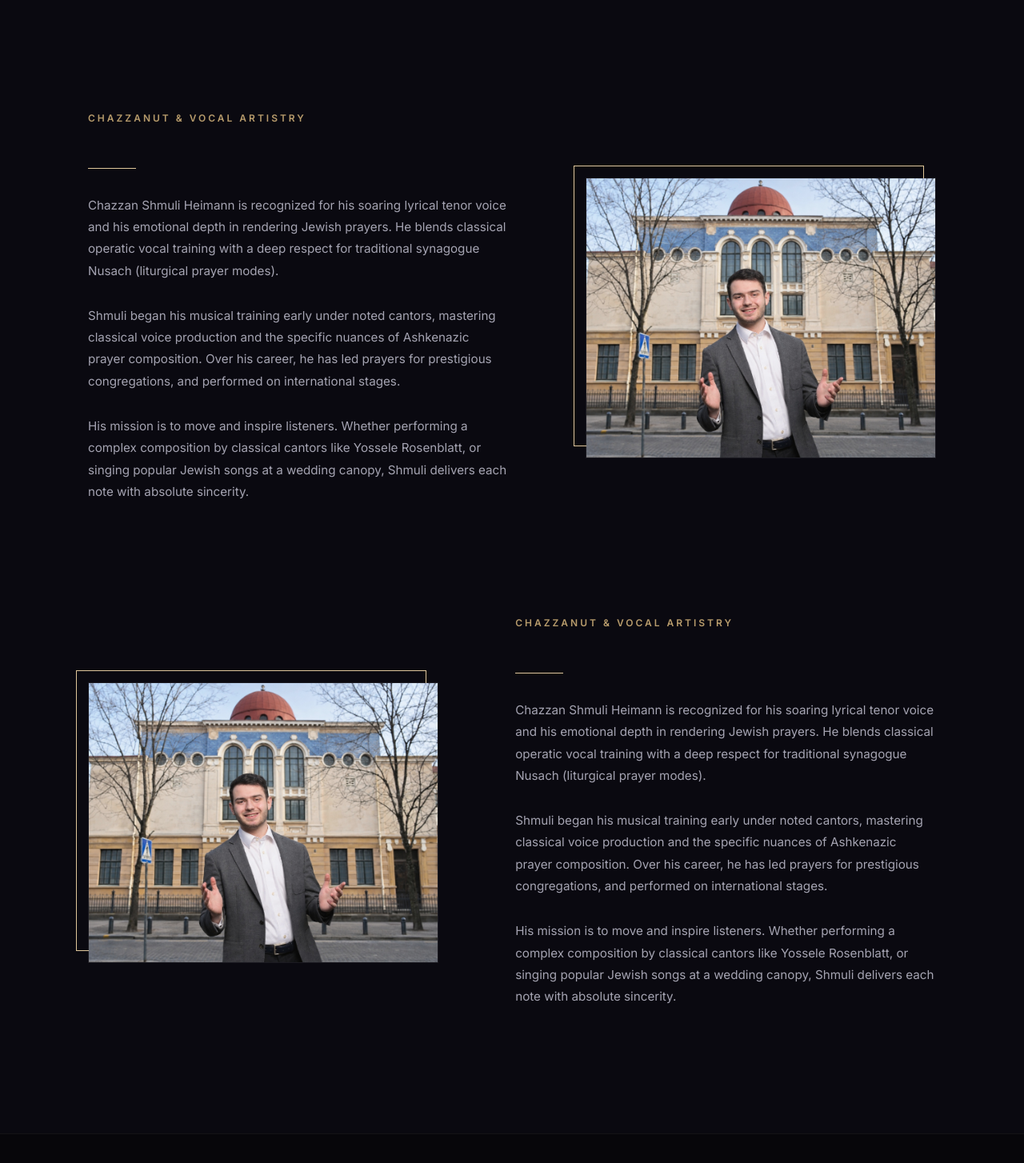
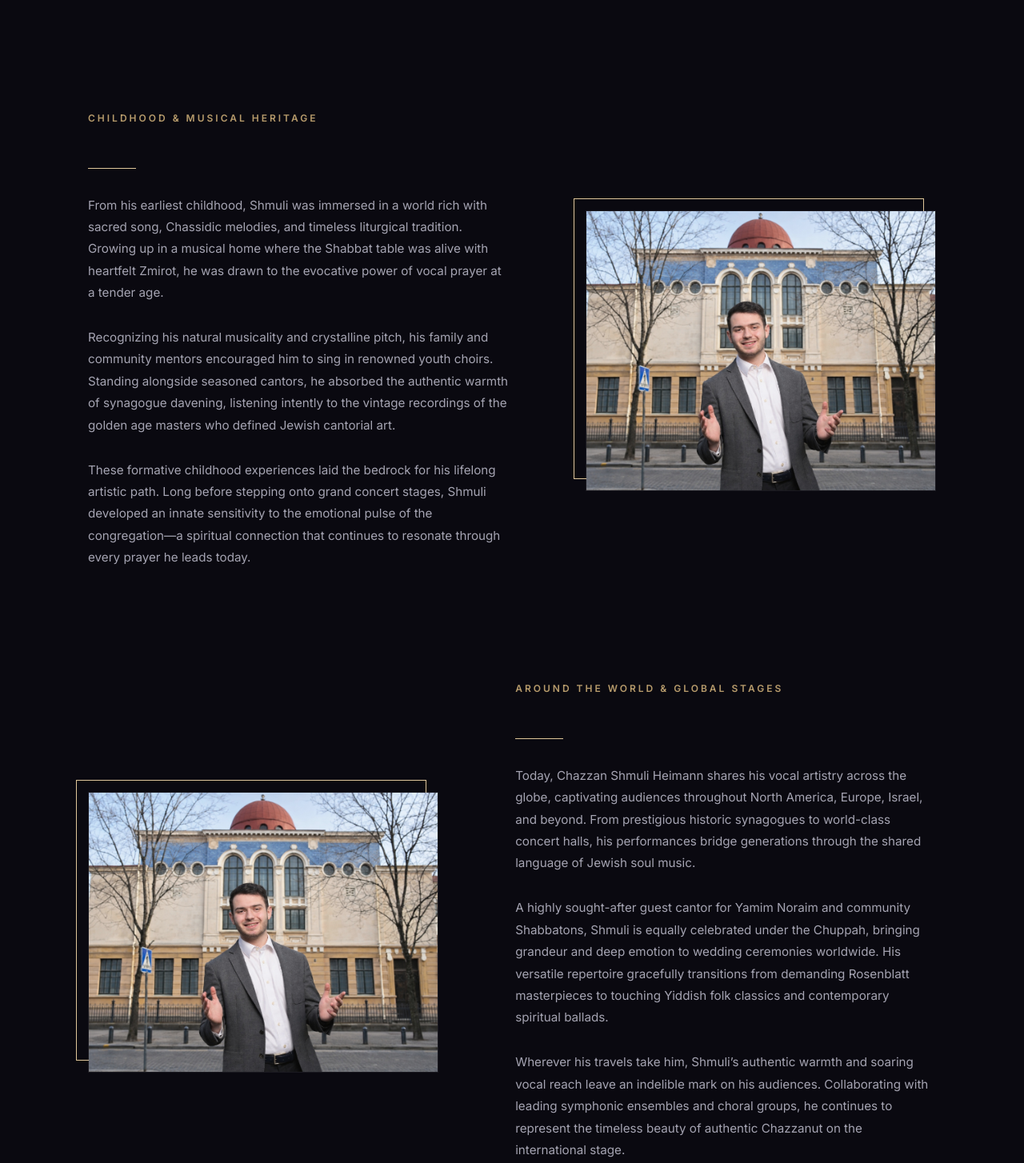
Before and after one commit to yossielevitsky/ShmuliHeimann, a plain HTML site: page about.html in a window 1280 px wide. Shown: the part 741-2195 px from the top of the page at 80% size. Drawn offline with nearby package versions, Linux system fonts and the light colour scheme.

Commit message:
Add custom Childhood and Around the World narrative blocks to biography page

```diff
--- a/about.html
+++ b/about.html
@@ -61,31 +61,31 @@
                 </div>
             </div>
 
-            <!-- Biography Row 2 (Picture Right, Text Left) -->
+            <!-- Biography Row 2 (Picture Right, Text Left) - Childhood -->
             <div class="bio-grid bio-grid-reverse">
                 <div class="bio-image-wrapper">
                     <img src="assets/hero.jpg" alt="Chazzan Shmuli Heimann Portrait" class="bio-image">
                 </div>
                 <div class="bio-text">
-                    <h3 class="section-subtitle">Chazzanut & Vocal Artistry</h3>
+                    <h3 class="section-subtitle">Childhood & Musical Heritage</h3>
                     <div class="divider"></div>
-                    <p class="bio-paragraph">Chazzan Shmuli Heimann is recognized for his soaring lyrical tenor voice and his emotional depth in rendering Jewish prayers. He blends classical operatic vocal training with a deep respect for traditional synagogue Nusach (liturgical prayer modes).</p>
-                    <p class="bio-paragraph">Shmuli began his musical training early under noted cantors, mastering classical voice production and the specific nuances of Ashkenazic prayer composition. Over his career, he has led prayers for prestigious congregations, and performed on international stages.</p>
-                    <p class="bio-paragraph">His mission is to move and inspire listeners. Whether performing a complex composition by classical cantors like Yossele Rosenblatt, or singing popular Jewish songs at a wedding canopy, Shmuli delivers each note with absolute sincerity.</p>
+                    <p class="bio-paragraph">From his earliest childhood, Shmuli was immersed in a world rich with sacred song, Chassidic melodies, and timeless liturgical tradition. Growing up in a musical home where the Shabbat table was alive with heartfelt Zmirot, he was drawn to the evocative power of vocal prayer at a tender age.</p>
+                    <p class="bio-paragraph">Recognizing his natural musicality and crystalline pitch, his family and community mentors encouraged him to sing in renowned youth choirs. Standing alongside seasoned cantors, he absorbed the authentic warmth of synagogue davening, listening intently to the vintage recordings of the golden age masters who defined Jewish cantorial art.</p>
+                    <p class="bio-paragraph">These formative childhood experiences laid the bedrock for his lifelong artistic path. Long before stepping onto grand concert stages, Shmuli developed an innate sensitivity to the emotional pulse of the congregation—a spiritual connection that continues to resonate through every prayer he leads today.</p>
                 </div>
             </div>
 
-            <!-- Biography Row 3 (Picture Left, Text Right) -->
+            <!-- Biography Row 3 (Picture Left, Text Right) - Around the World -->
             <div class="bio-grid">
                 <div class="bio-image-wrapper">
                     <img src="assets/hero.jpg" alt="Chazzan Shmuli Heimann Portrait" class="bio-image">
                 </div>
                 <div class="bio-text">
-                    <h3 class="section-subtitle">Chazzanut & Vocal Artistry</h3>
+                    <h3 class="section-subtitle">Around the World & Global Stages</h3>
                     <div class="divider"></div>
-                    <p class="bio-paragraph">Chazzan Shmuli Heimann is recognized for his soaring lyrical tenor voice and his emotional depth in rendering Jewish prayers. He blends classical operatic vocal training with a deep respect for traditional synagogue Nusach (liturgical prayer modes).</p>
-                    <p class="bio-paragraph">Shmuli began his musical training early under noted cantors, mastering classical voice production and the specific nuances of Ashkenazic prayer composition. Over his career, he has led prayers for prestigious congregations, and performed on international stages.</p>
-                    <p class="bio-paragraph">His mission is to move and inspire listeners. Whether performing a complex composition by classical cantors like Yossele Rosenblatt, or singing popular Jewish songs at a wedding canopy, Shmuli delivers each note with absolute sincerity.</p>
+                    <p class="bio-paragraph">Today, Chazzan Shmuli Heimann shares his vocal artistry across the globe, captivating audiences throughout North America, Europe, Israel, and beyond. From prestigious historic synagogues to world-class concert halls, his performances bridge generations through the shared language of Jewish soul music.</p>
+                    <p class="bio-paragraph">A highly sought-after guest cantor for Yamim Noraim and community Shabbatons, Shmuli is equally celebrated under the Chuppah, bringing grandeur and deep emotion to wedding ceremonies worldwide. His versatile repertoire gracefully transitions from demanding Rosenblatt masterpieces to touching Yiddish folk classics and contemporary spiritual ballads.</p>
+                    <p class="bio-paragraph">Wherever his travels take him, Shmuli’s authentic warmth and soaring vocal reach leave an indelible mark on his audiences. Collaborating with leading symphonic ensembles and choral groups, he continues to represent the timeless beauty of authentic Chazzanut on the international stage.</p>
                 </div>
             </div>
         </div>
```
